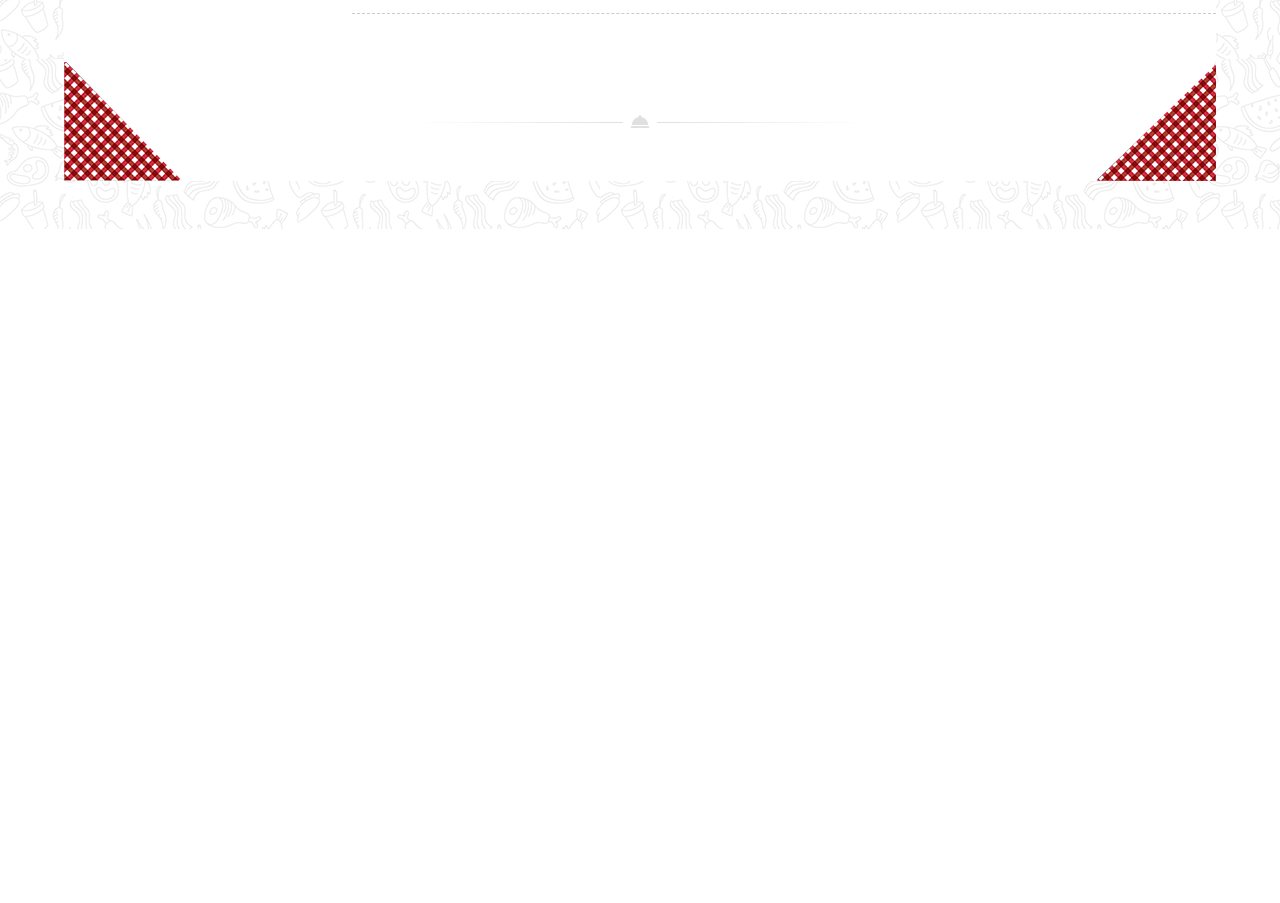
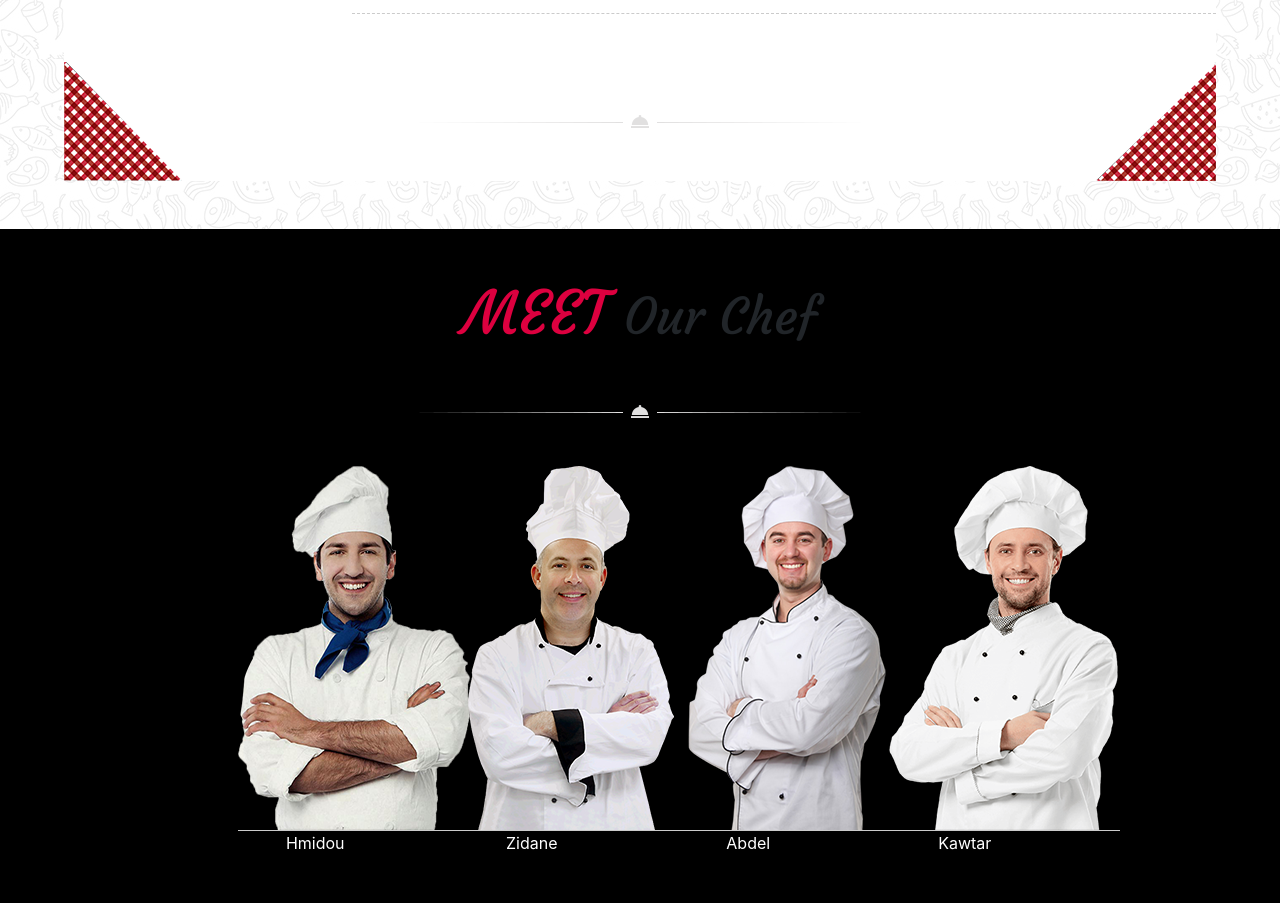
Before and after one commit to oussamaghzl/siteduchef, a website: page index.html in a window 1280 px wide. Shown: the part 2341-3244 px from the top of the page. Before the commit the page ends 2570 px from the top, so only its background shows below. Drawn offline with nearby package versions, Linux system fonts and the light colour scheme.

Commit message:
2eme section fini

```diff
--- a/index.html
+++ b/index.html
@@ -523,6 +523,34 @@
   </section>
 
 
+  <!-- Deuxieme Section -->
+
+
+  <section class="chefcuis py-5">
+    <h2><span class="h2red py-5">Meet</span> Our Chef</h2>
+    <img class="py-5" src="./public/img/decoration_line.png" alt="">
+
+    <div class="d-flex container-fluid w-95">
+      <div class="col-3">
+        <img class="mx-3" src="./public/img/chef1.png">
+        <span>Hmidou</span>
+      </div>
+      <div class="col-3">
+        <img class="mx-3" src="./public/img/chef2.png">
+        <span>Zidane</span>
+      </div>
+      <div class="col-3">
+        <img class="mx-3" src="./public/img/chef3.png">
+        <span>Abdel</span>
+      </div>
+      <div class="col-3">
+        <img class="mx-3" src="./public/img/chef4.png">
+        <span>Kawtar</span>
+      </div>
+    </div>
+  </section>
+
+  <!-- Script -->
 
     <script src="./node_modules/jquery/dist/jquery.js"></script>
     <script src="./node_modules/bootstrap/dist/js/bootstrap.bundle.js"></script>
--- a/src/sass/modules/_styles.sass
+++ b/src/sass/modules/_styles.sass
@@ -115,3 +115,19 @@ section
             span
                 background-color: #cbcbcb
                 color: #dd003f
+
+// Deuxieme Section
+
+.chefcuis
+    &:nth-child(3)
+        text-align: center
+        background-color: black
+
+        div
+            &:nth-child(3)
+                .col-3
+                    display: inline-block
+                    img
+                        border-bottom: solid 1px #cbcbcb
+                    span
+                        color: white
```
Also changed, not shown: public/css/app.css.
